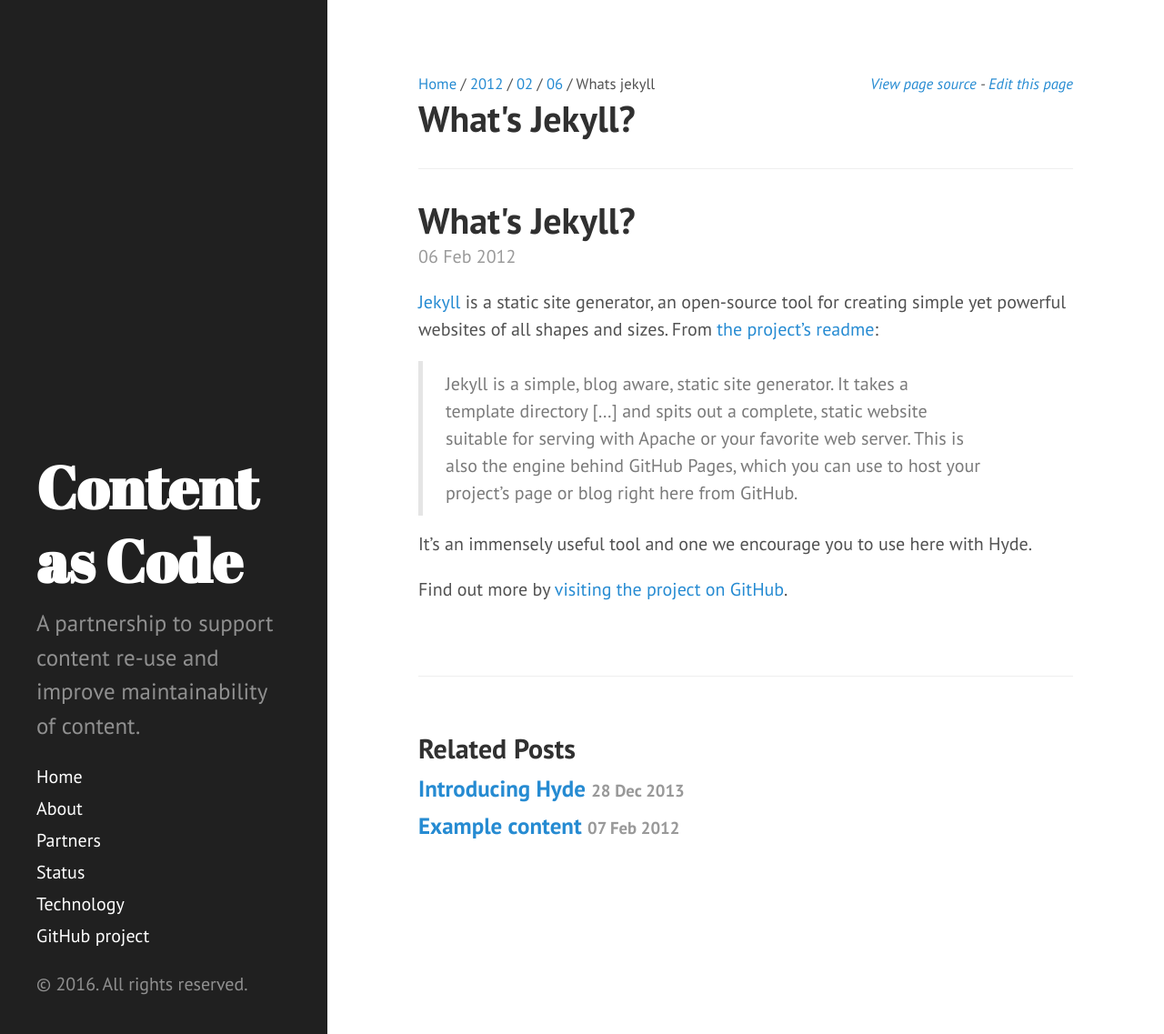
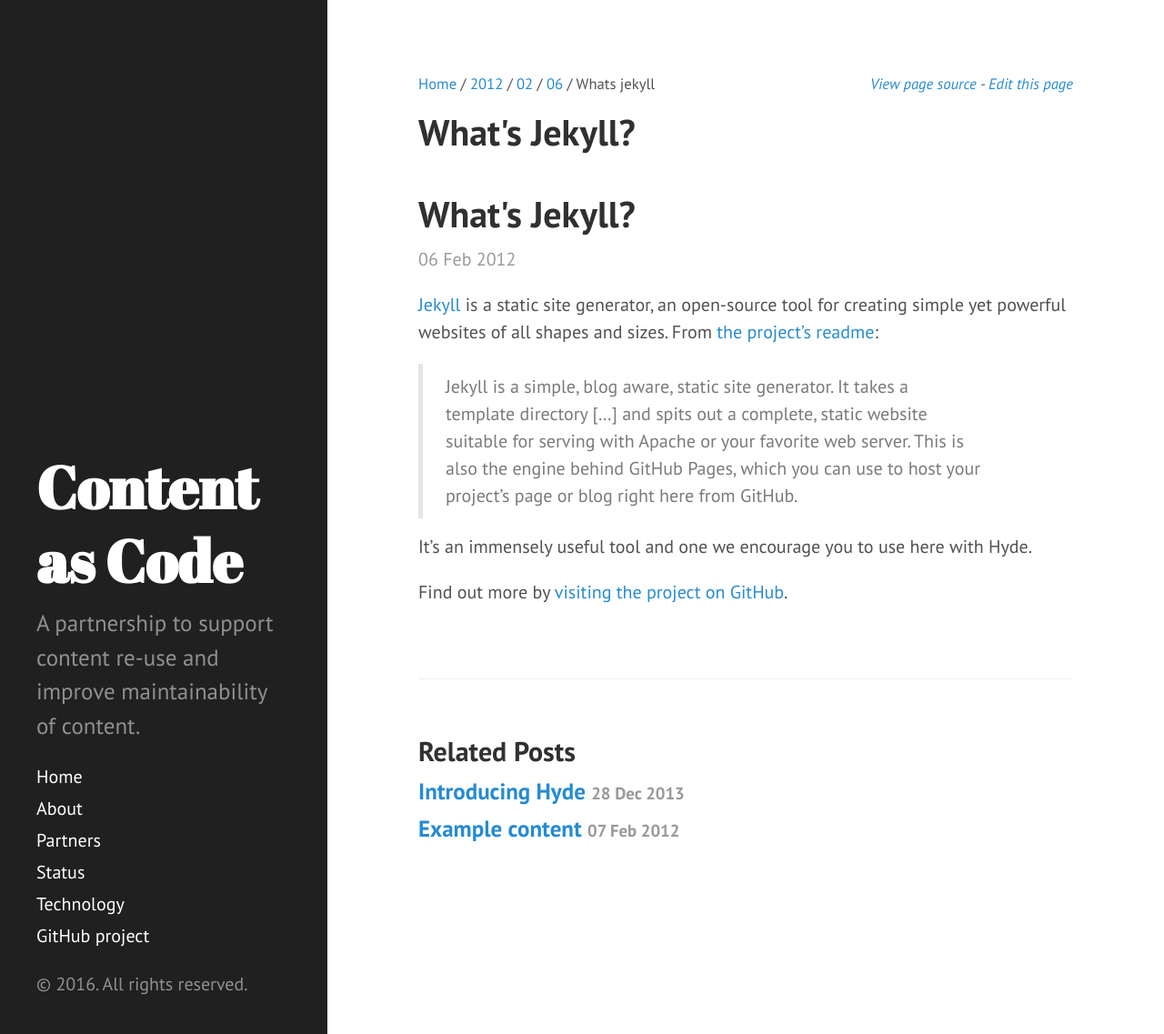
Before and after one commit to iilab/contentascode, a Jekyll site: the page built from _posts/2012-02-06-whats-jekyll.md, in a window 1280 px wide and 1137 px high. Shown: the whole window at 91% size. Built offline with Jekyll 4.4.1, drawn with Linux system fonts in a browser that asks for light colours.

Commit message:
Header layout changes

```diff
--- a/_layouts/default.html
+++ b/_layouts/default.html
@@ -29,8 +29,6 @@
 
     <div class="page" style="clear:both">
       <h1 class="page-title">{{ page.title }}</h1>
-      <hr>
-
       {{ content }}
     </div>
 
--- a/public/css/poole.css
+++ b/public/css/poole.css
@@ -339,9 +339,10 @@
 .post-title a {
   color: #303030;
 }
-.page-title,
-.post-title {
-  margin-top: 0;
+
+h1.page-title, h1.post-title {
+  margin-top: 40px;
+  margin-bottom: 20px;
 }
 
 /* Meta data line below post title */
```
